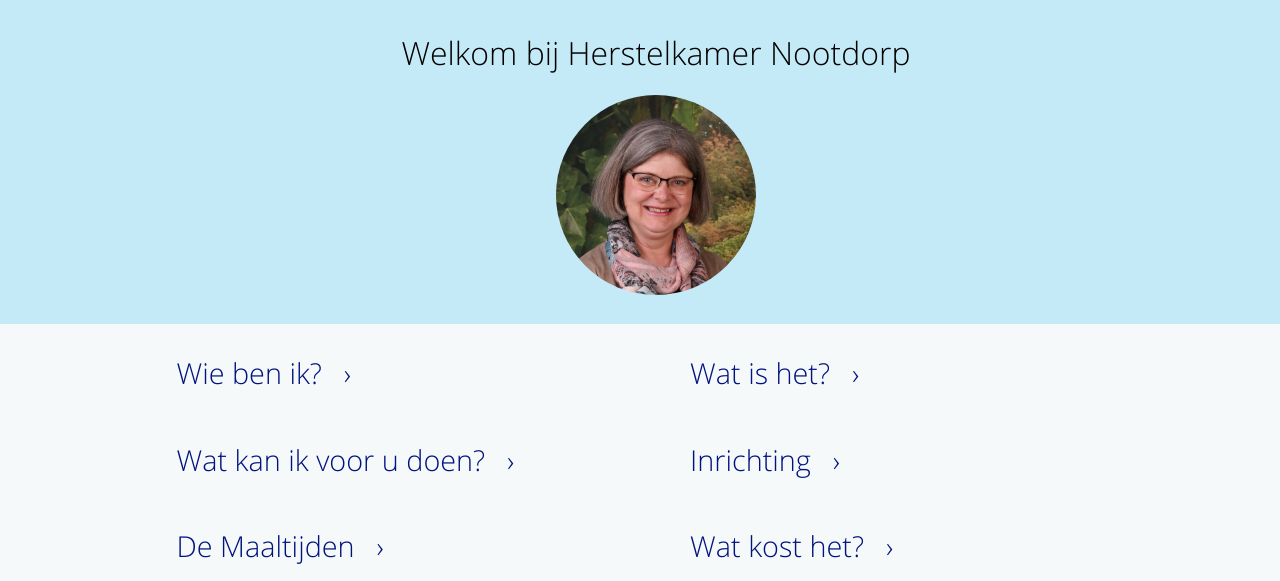
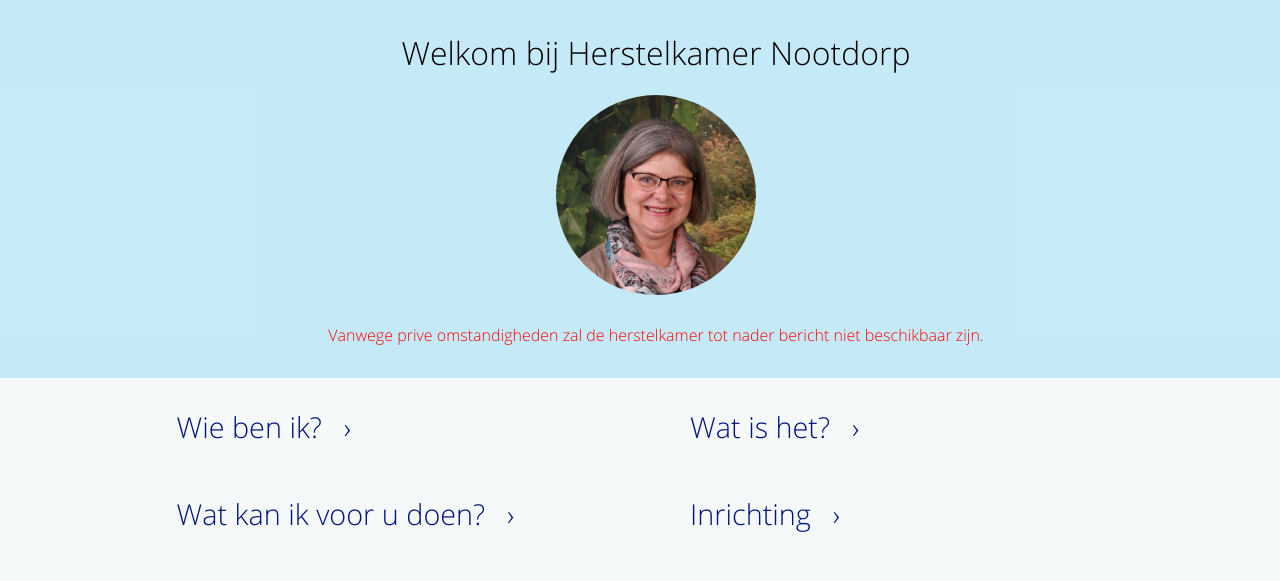
Before and after one commit to mjmeijerman/herstelkamer.nl, a Symfony app: template templates/default/index.html.twig in a window 1280 px wide. Shown: the part 170-751 px from the top of the page. Run offline with Twig, Linux system fonts and the light colour scheme; the template is opened without the code that fills it, so the values that code supplies are empty; some libraries are stand-ins or nearby versions.

Commit message:
no longer available

```diff
--- a/templates/default/index.html.twig
+++ b/templates/default/index.html.twig
@@ -6,10 +6,9 @@
         <div class="article">
             <h1>Welkom bij Herstelkamer Nootdorp</h1>
             <img src="{{ asset('images/foto.jpg') }}">
-{#            <p style="color:red">#}
-{#                De Herstelkamer is in de maand oktober niet beschikbaar, voor de periode daarna#}
-{#                kunt u contact opnemen via <a href="mailto:info@herstelkamer.nl">info@herstelkamer.nl</a>#}
-{#            </p>#}
+            <p style="color:red">
+                Vanwege prive omstandigheden zal de herstelkamer tot nader bericht niet beschikbaar zijn.
+            </p>
         </div>
     </div>
 
```
Also changed, not shown: templates/booking/booking_form.html.twig (+3 -4 lines).
